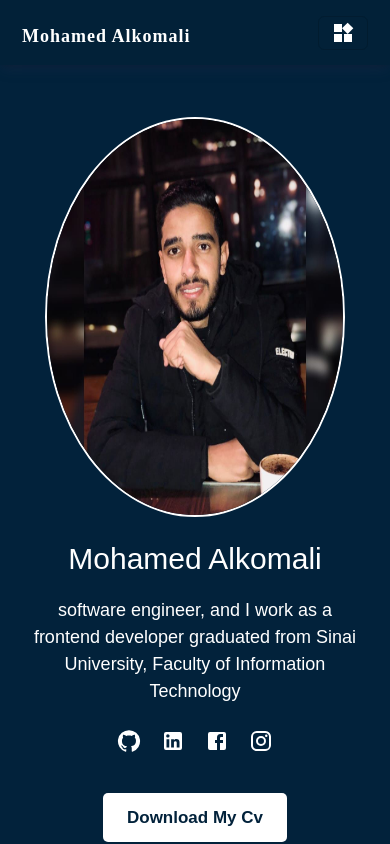
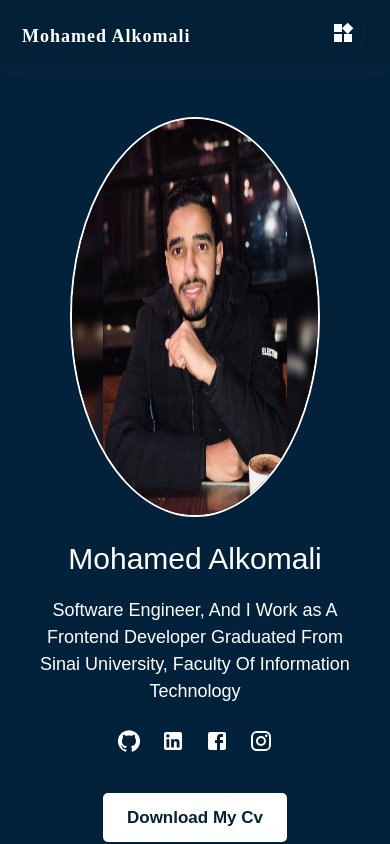
Before and after one commit to MohamedAhmed2023/personal-portfolio-React-, a React (Create React App) app: page / in a window 390 px wide. Shown: the top 844 px of the page. Built offline with nearby package versions, Linux system fonts and the light colour scheme; a web font is replaced by a local one.

Commit message:
update home img

```diff
--- a/src/Components/Footer/Footer.js
+++ b/src/Components/Footer/Footer.js
@@ -10,7 +10,7 @@ function Footer() {
             <div className="Footer">
                 <div className="left-Footer">
                     <h3>Mohamed Alkomali</h3>
-                    <p>software engineer, and I work as a frontend developer graduated from Sinai University, Faculty of Information Technology</p>
+                    <p>Software Engineer, And I Work as A Frontend Developer Graduated From Sinai University, Faculty Of Information Technology</p>
                 </div>
                 <div className="right-Footer">
                     <h3>SOCIAL</h3>
--- a/src/Components/HomePage/HomePage.css
+++ b/src/Components/HomePage/HomePage.css
@@ -148,7 +148,7 @@
     }
 
     .container-home img {
-        width: 300px;
+        width: 250px;
         margin: auto;
     }
 
--- a/src/Components/HomePage/HomePage.js
+++ b/src/Components/HomePage/HomePage.js
@@ -16,7 +16,7 @@ function HomePage() {
                 <div className="container-home animate__animated animate__fadeInLeft animate__slow">
                     <div className="home-content">
                         <h2>Mohamed Alkomali</h2>
-                        <p>software engineer, and I work as a frontend developer graduated from Sinai University, Faculty of Information Technology</p>
+                        <p>Software Engineer, And I Work as A Frontend Developer Graduated From Sinai University, Faculty Of Information Technology</p>
                         <a href={CV} download="Mohamed AlkomaliCv">
                             <div className="icon-Home">
                                 <a href="https://github.com/MohamedAhmed2023">
```
